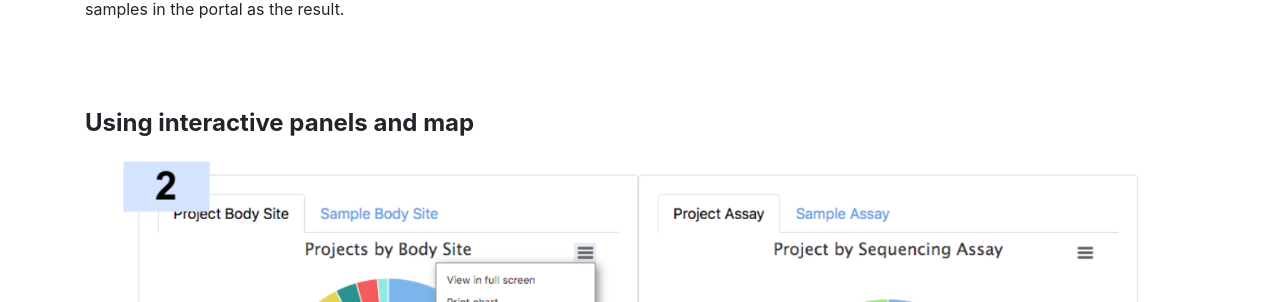
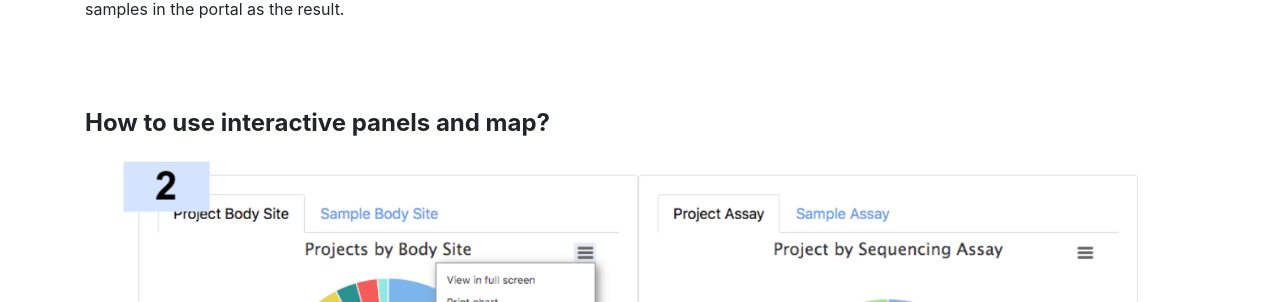
Before and after one commit to h3abionet/african_microbiome_portal, a Django app: page /help/ in a window 1280 px wide. Shown: the part 1010-1312 px from the top of the page. Run offline with Django 3.2, Linux system fonts and the light colour scheme; some libraries are stand-ins or nearby versions.

Commit message:
Interactive panel question correction

```diff
--- a/MicroBiome/templates/help.html
+++ b/MicroBiome/templates/help.html
@@ -54,7 +54,7 @@ query will return all the studies and samples in the portal as the result.
 <br />
 
 
-<h4 id="2"><strong>Using interactive panels and map</strong></h4>
+<h4 id="2"><strong>How to use interactive panels and map?</strong></h4>
 <img
 		src="{% static 'img/help/data_overview_circle.png' %} "
 		alt=""
```
